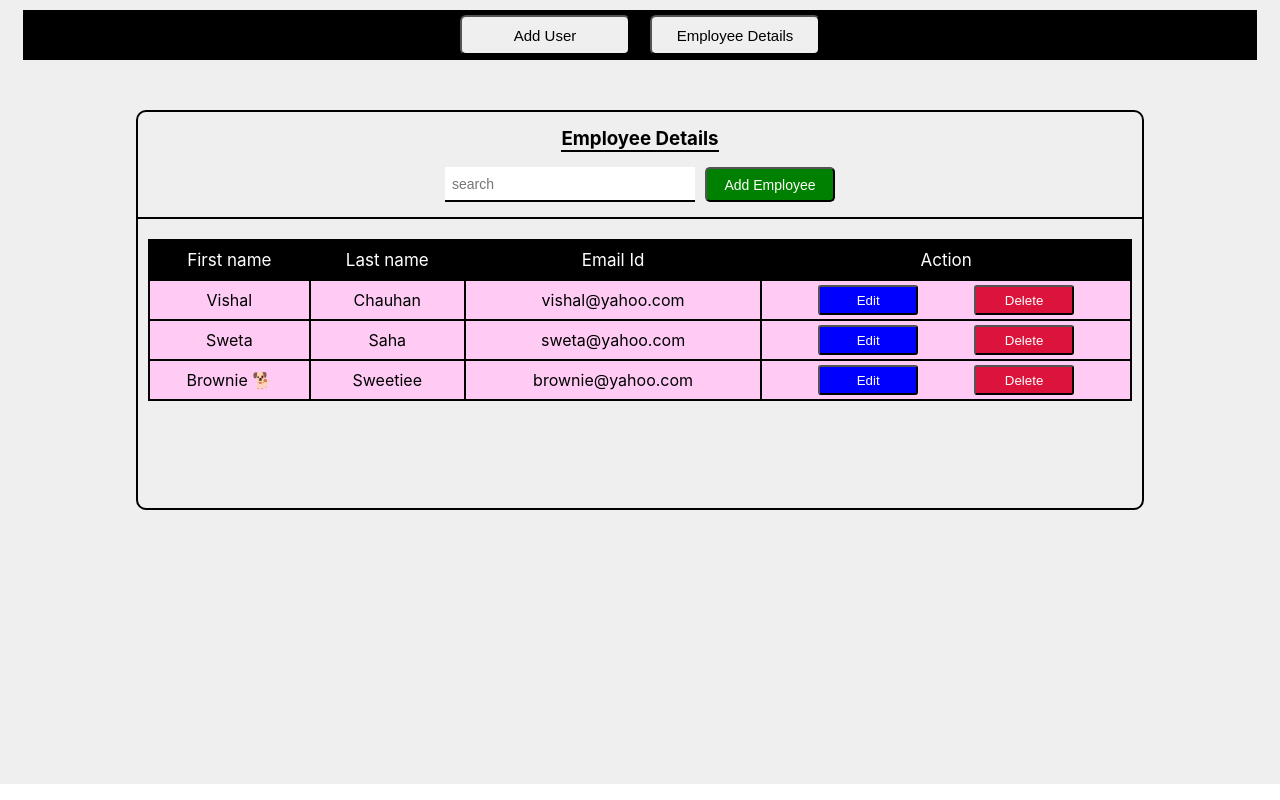
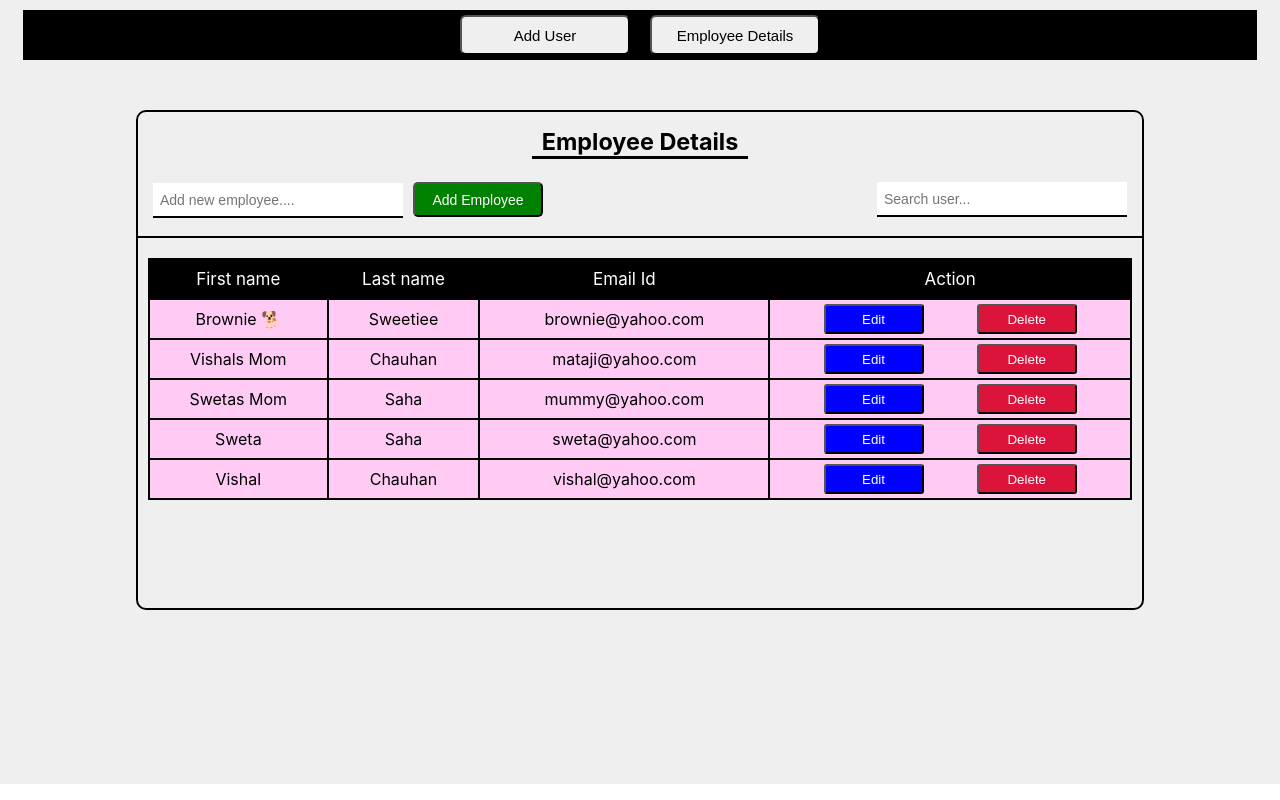
Before and after one commit to vishalam3636/Digikull-All-Assignments, a React (Create React App) app in the folder 07- User Employee (CRUD operation)/: page /details in a window 1280 px wide. Built offline with nearby package versions, Linux system fonts and the light colour scheme.

Commit message:
user employee project, added search functionality to user table.

```diff
--- a/07- User Employee (CRUD operation)/src/App.js
+++ b/07- User Employee (CRUD operation)/src/App.js
@@ -11,9 +11,19 @@ import EditUser from "./components/editUser/EditUser";
 function App() {
   const [user, setUser] = useState([
     {
-      firstName: "Vishal",
+      firstName: "Brownie 🐕",
+      lastName: "Sweetiee",
+      email: "brownie@yahoo.com",
+    },
+    {
+      firstName: "Vishals Mom",
       lastName: "Chauhan",
-      email: "vishal@yahoo.com",
+      email: "mataji@yahoo.com",
+    },
+    {
+      firstName: "Swetas Mom",
+      lastName: "Saha",
+      email: "mummy@yahoo.com",
     },
     {
       firstName: "Sweta",
@@ -21,9 +31,9 @@ function App() {
       email: "sweta@yahoo.com",
     },
     {
-      firstName: "Brownie 🐕",
-      lastName: "Sweetiee",
-      email: "brownie@yahoo.com",
+      firstName: "Vishal",
+      lastName: "Chauhan",
+      email: "vishal@yahoo.com",
     },
   ]);
 
--- a/07- User Employee (CRUD operation)/src/components/employeeDetails/EmployeeDetails.js
+++ b/07- User Employee (CRUD operation)/src/components/employeeDetails/EmployeeDetails.js
@@ -9,10 +9,11 @@ function EmployeeDetails(props) {
   const printUser = props.printUser;
   // console.log(printUser, "printUsers in employee details");
 
-  const [findUser, setFindUser] = useState("");
+  const [addUser, setAddUser] = useState("");
+  const [searchTerm, setSearchTerm] = useState("");
 
   const handleAddEmployee = () => {
-    props.addEmpFunc(findUser);
+    props.addEmpFunc(addUser);
   };
 
   const handleDelete = (e) => {
@@ -27,14 +28,23 @@ function EmployeeDetails(props) {
         <div className="headingContainer">
           <h3>Employee Details</h3>
         </div>
+        <div className="fieldsContainer">
+          <div className="addFieldContainer">
+            <input
+              type="text"
+              value={addUser}
+              placeholder="Add new employee...."
+              onChange={(e) => setAddUser(e.target.value)}
+            />
+            <button onClick={handleAddEmployee}>Add Employee</button>
+          </div>
           <div className="searchFieldContainer">
             <input
               type="text"
-            value={findUser}
-            placeholder="search"
-            onChange={(e) => setFindUser(e.target.value)}
+              placeholder="Search user..."
+              onChange={(e) => setSearchTerm(e.target.value)}
             />
-          <button onClick={handleAddEmployee}>Add Employee</button>
+          </div>
         </div>
       </div>
 
@@ -51,7 +61,19 @@ function EmployeeDetails(props) {
             </thead>
 
             <tbody>
-              {printUser.map((item, key) => {
+              {printUser
+                .filter((val) => {
+                  if (searchTerm === "") {
+                    return val;
+                  } else if (
+                    val.firstName
+                      .toLowerCase()
+                      .includes(searchTerm.toLowerCase())
+                  ) {
+                    return val;
+                  }
+                })
+                .map((item, key) => {
                   return (
                     <tr key={key}>
                       <td>{item.firstName}</td>
--- a/07- User Employee (CRUD operation)/src/components/employeeDetails/employeeDetails.css
+++ b/07- User Employee (CRUD operation)/src/components/employeeDetails/employeeDetails.css
@@ -8,7 +8,7 @@
   /* background-color: aqua;
   background-color: rgb(193, 241, 241); */
   width: 80%;
-  min-height: 400px;
+  min-height: 500px;
   border: 2px solid black;
   border-radius: 10px;
   margin-top: 50px;
@@ -30,22 +30,28 @@
 
 .employeeDetailsContainer .top .headingContainer {
   /* background-color: red; */
-  margin-bottom: 15px;
+  font-size: 20px;
+  margin-bottom: 20px;
 }
 
 .employeeDetailsContainer .top .headingContainer h3 {
-  border-bottom: 2px solid #000;
+  border-bottom: 3px solid #000;
+  padding: 0px 10px;
 }
 
-.employeeDetailsContainer .top .searchFieldContainer {
-  /* background-color: bisque; */
+.employeeDetailsContainer .top .fieldsContainer {
+  /* background-color: aqua; */
+  width: 100%;
+  padding: 3px 15px;
   display: flex;
-  flex-wrap: wrap;
-  justify-content: center;
-  align-items: center;
+  justify-content: space-between;
 }
 
-.employeeDetailsContainer .top .searchFieldContainer input {
+.employeeDetailsContainer .top .addFieldContainer {
+  /* background-color: bisque; */
+}
+
+.employeeDetailsContainer .top .addFieldContainer input {
   width: 250px;
   height: 35px;
   padding: 3px 7px;
@@ -53,7 +59,7 @@
   border: none;
   border-bottom: 2px solid #000;
 }
-.employeeDetailsContainer .top .searchFieldContainer button {
+.employeeDetailsContainer .top .addFieldContainer button {
   width: 130px;
   height: 35px;
   background-color: green;
@@ -64,10 +70,19 @@
   transition: 0.4s;
   cursor: pointer;
 }
-.employeeDetailsContainer .top .searchFieldContainer button:hover {
+.employeeDetailsContainer .top .addFieldContainer button:hover {
   background-color: #fff;
   border: 2px solid green;
   color: #000;
+}
+
+.employeeDetailsContainer .top .searchFieldContainer input {
+  width: 250px;
+  height: 35px;
+  padding: 3px 7px;
+  font-size: 14px;
+  border: none;
+  border-bottom: 2px solid #000;
 }
 
 .bottom {
@@ -143,31 +158,3 @@
   border: 2px solid crimson;
   color: #000;
 }
-
-.table tr .emailColumn {
-  text-align: center;
-  overflow: hidden;
-}
-
-/* MEDIA QUERY ADDING RESPONSIVENESS */
-@media only screen and (max-width: 600px) {
-  .employeeDetailsContainer {
-    /* background-color: aqua;
-    background-color: rgb(193, 241, 241); */
-    width: 98%;
-    min-height: 500px;
-    border: 2px solid black;
-    border-radius: 10px;
-    margin-top: 50px;
-  }
-
-  .table tr td .editBtn {
-    width: 60px;
-    height: 25px;
-  }
-
-  .table tr td .delBtn {
-    width: 60px;
-    height: 25px;
-  }
-}
```
Lines whose indentation alone changed are shown as unchanged.
